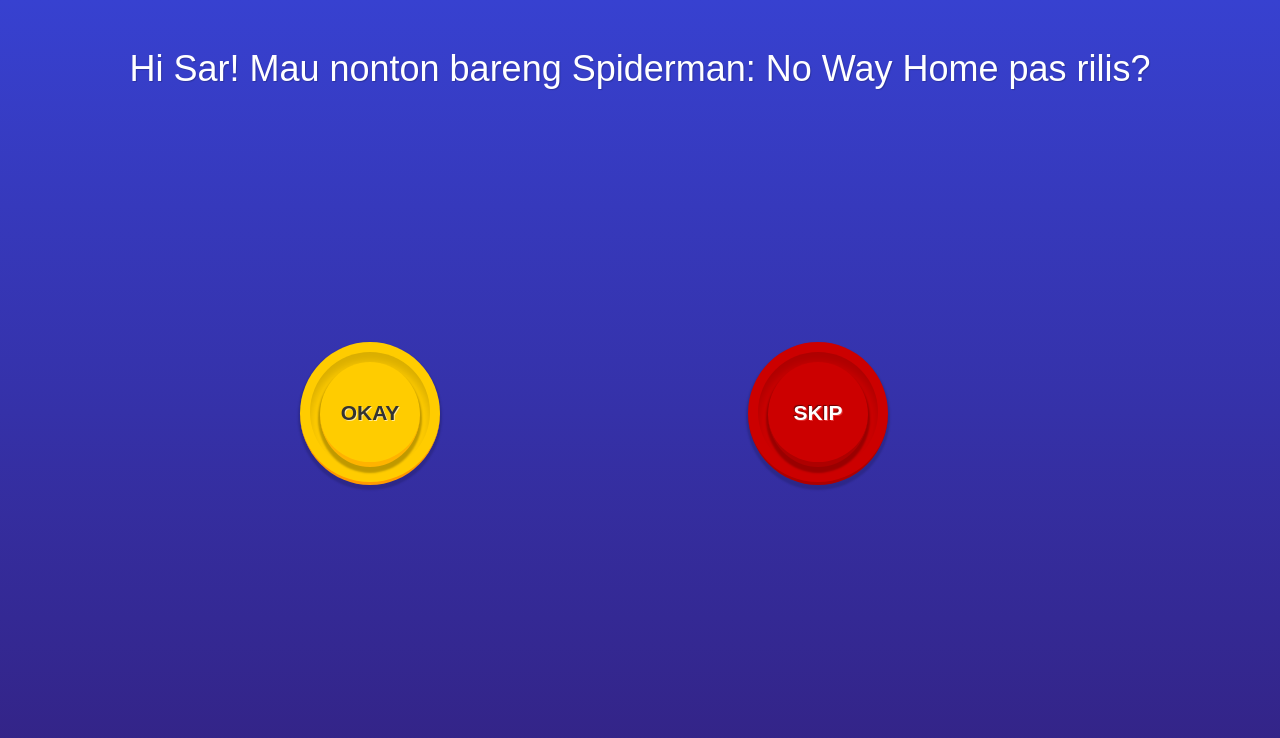
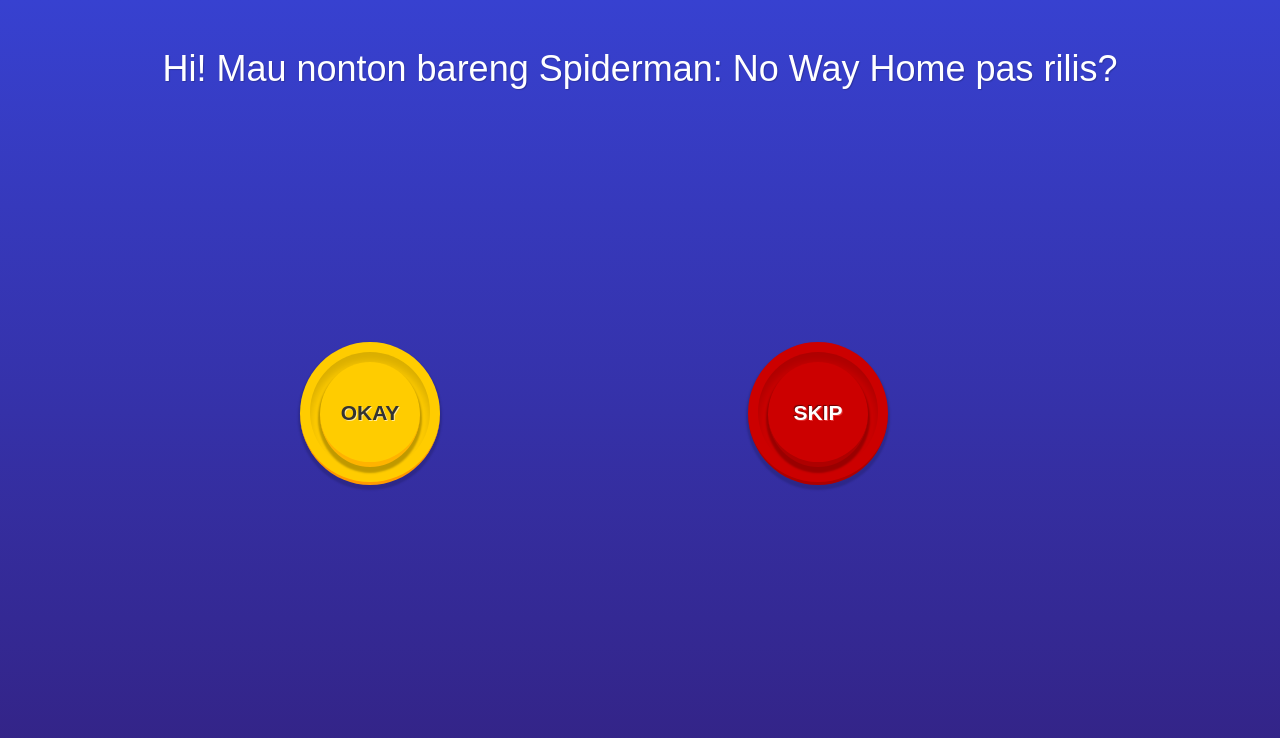
Before and after one commit to aldidstn/pickup-line, a plain HTML site: page index.html in a window 1280 px wide. Drawn offline with nearby package versions, Linux system fonts and the light colour scheme.

Commit message:
Update index.html

```diff
--- a/index.html
+++ b/index.html
@@ -10,7 +10,7 @@
 <!-- partial:index.partial.html -->
 <div class="wrapper">
 
-  <h1>Hi Sar! Mau nonton bareng Spiderman: No Way Home pas rilis?</h1>
+  <h1>Hi! Mau nonton bareng Spiderman: No Way Home pas rilis?</h1>
 
   <div class="btn-wrap static">
     <a href="https://api.whatsapp.com/send?phone=6285931012913&text=gasss%20spiderman" class="btn" title="Yes">
```
